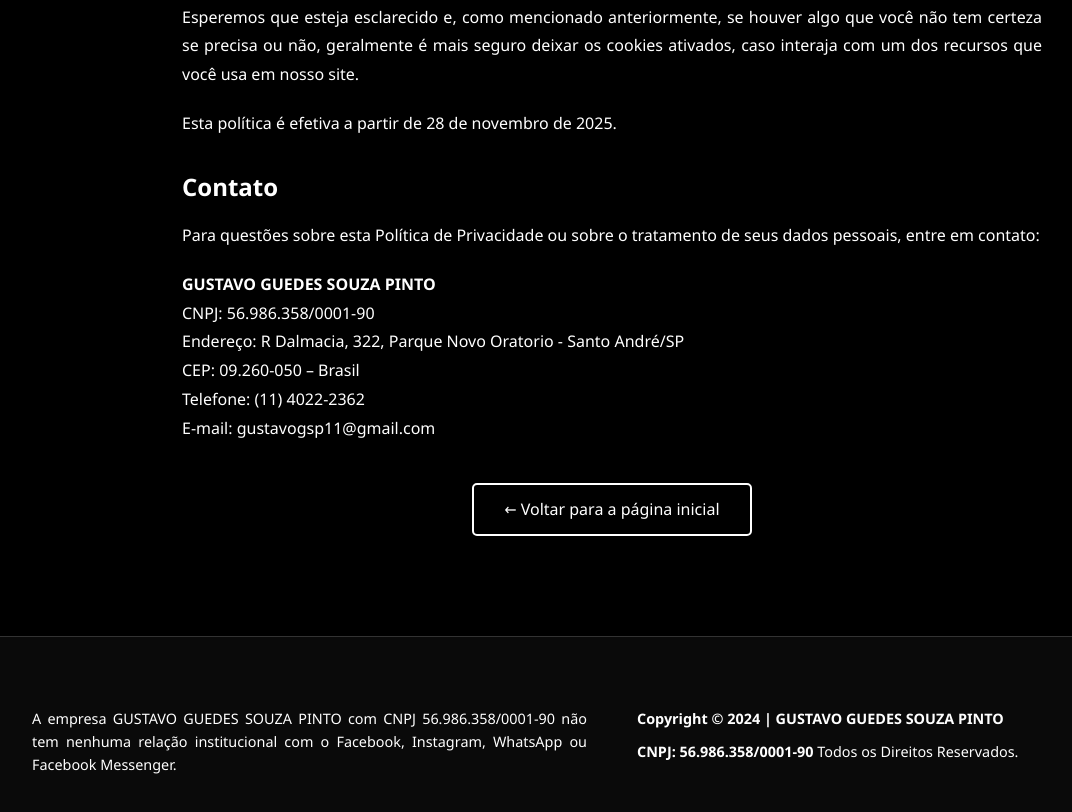
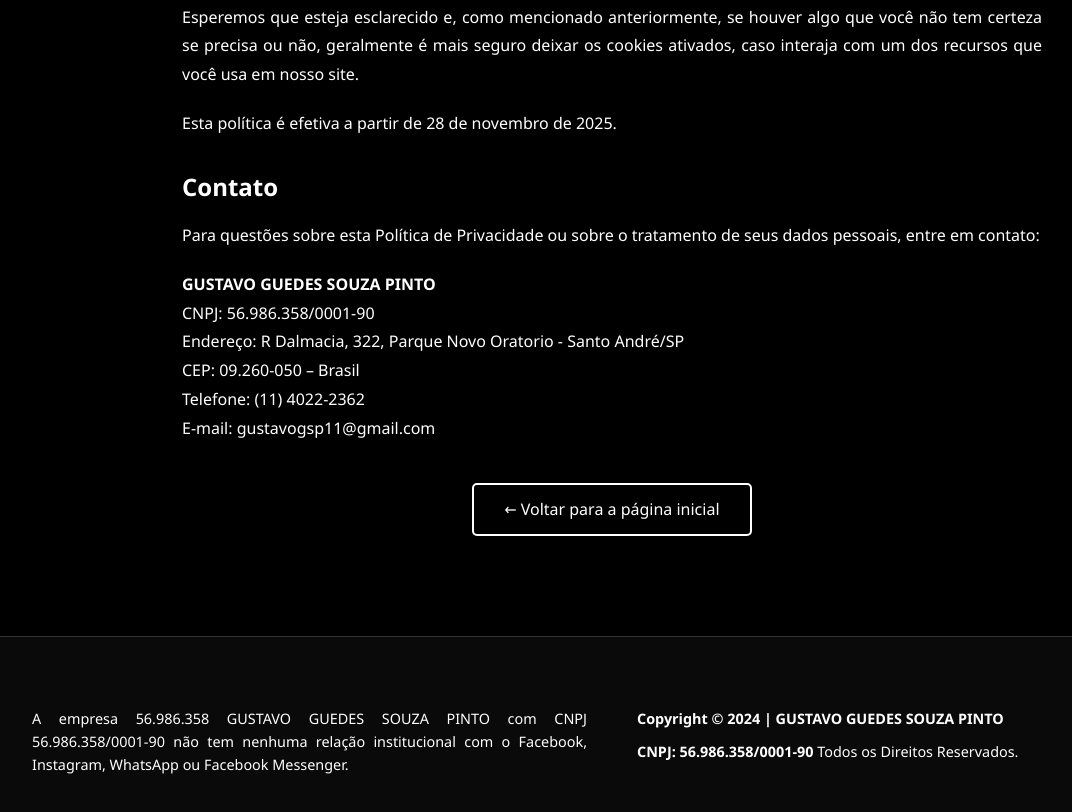
Before and after one commit to gustavogsp11/aprova-o-bm, a plain HTML site: page privacidade.html in a window 1280 px wide. Shown: the part 1984-2796 px from the top of the page, without its empty margins (28-1100 px from the left). Drawn offline with Linux system fonts and the light colour scheme.

```diff
--- a/privacidade.html
+++ b/privacidade.html
@@ -159,7 +159,7 @@
             <div class="footer-content">
                 <div class="footer-column">
                     <p class="footer-text">
-                        A empresa GUSTAVO GUEDES SOUZA PINTO com CNPJ 56.986.358/0001-90 não tem nenhuma relação institucional com o Facebook, Instagram, WhatsApp ou Facebook Messenger.
+                        A empresa 56.986.358 GUSTAVO GUEDES SOUZA PINTO com CNPJ 56.986.358/0001-90 não tem nenhuma relação institucional com o Facebook, Instagram, WhatsApp ou Facebook Messenger.
                     </p>
                 </div>
                 <div class="footer-column">
```
